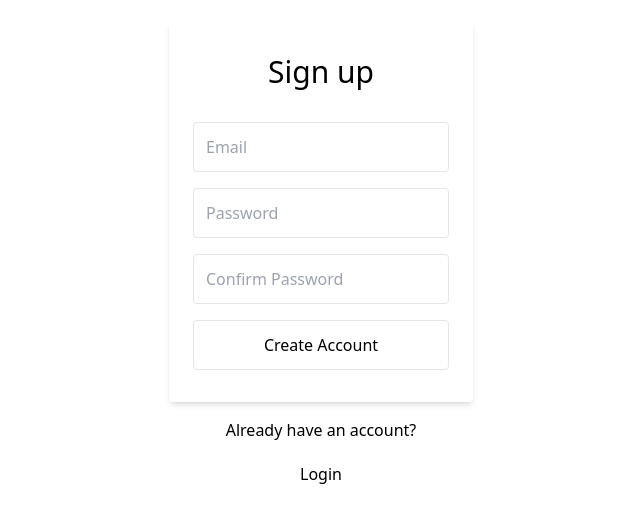
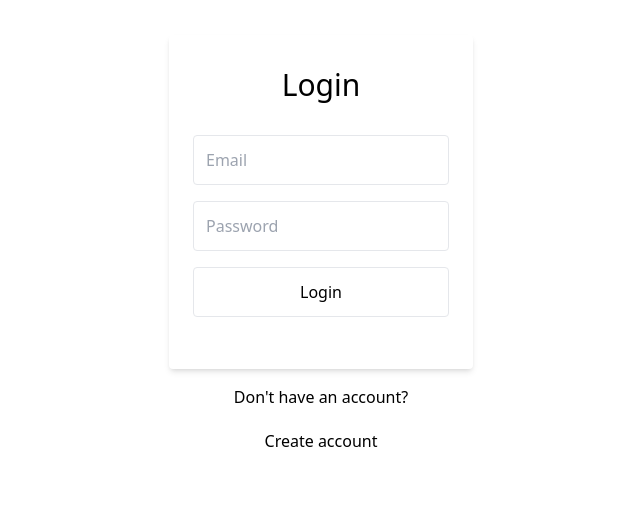
Before and after one commit to Tsubarah/samsta-haken, a React (Vite) app: page /signup in a window 1280 px wide. Shown: the part 144-666 px from the top of the page, without its empty margins (319-959 px from the left). Built offline with nearby package versions, Linux system fonts and the light colour scheme; no server answers.

Commit message:
Changed places of signup and login components

```diff
--- a/src/components/Login.jsx
+++ b/src/components/Login.jsx
@@ -61,7 +61,7 @@ const Login = () => {
       </form>
       <div className="text-grey-dark mb-5 flex flex-col justify-center">
         <p className="m-auto py-4">Don't have an account?</p>
-        <button className="px-8 h-8" onClick={() => {setLoginSwipe(false)}}>
+        <button className="px-8 h-8" onClick={() => {setLoginSwipe(true)}}>
         Create account
         </button>
       </div>
--- a/src/components/Signup.jsx
+++ b/src/components/Signup.jsx
@@ -86,7 +86,7 @@ const Signup = () => {
         </form>
         <div className="flex flex-col justify-center text-grey-dark w-full">
           <p className="m-auto py-4">Already have an account?</p>
-          <button className="px-8 h-8" onClick={() => {setLoginSwipe(true)}}>
+          <button className="px-8 h-8" onClick={() => {setLoginSwipe(false)}}>
             Login
           </button>
         </div>
--- a/src/pages/SignupPage.jsx
+++ b/src/pages/SignupPage.jsx
@@ -15,10 +15,10 @@ const SignupPage = () => {
 
       <div className={`flex w-[200%] transition duration-500 ${loginSwipe ? "-translate-x-1/2" : ""}`}>
         <div className="grid place-content-center h-screen w-full">
-          <Signup />
+          <Login />
         </div>
         <div className="grid place-content-center h-screen w-full">
-          <Login />
+          <Signup />
         </div>
       </div>
     </>
```
